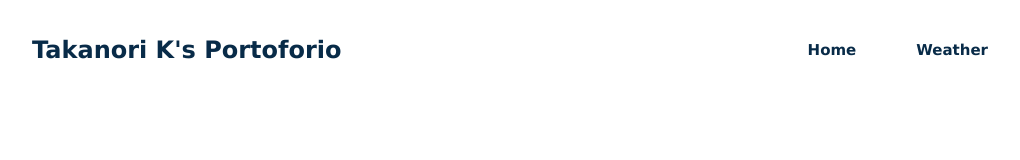
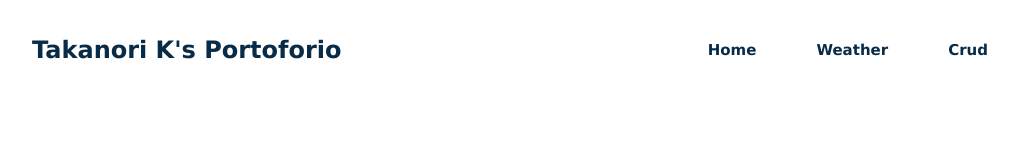
Before and after one commit to takanori-k-1074/vue-pages, a Vue app: page / in a window 1280 px wide. Shown: the top 160 px of the page, without its empty margins (130-1150 px from the left). Built offline with nearby package versions, Linux system fonts and the light colour scheme.

Commit message:
crudページ追加

```diff
--- a/src/components/Header.vue
+++ b/src/components/Header.vue
@@ -12,7 +12,9 @@
           <li class="header-nav-item">
             <router-link to="/weather">Weather</router-link>
           </li>
-          <!-- <li class="header-nav-item"><a href="#">favorite</a></li> -->
+          <li class="header-nav-item">
+            <router-link to="/crud">Crud</router-link>
+          </li>
         </ul>
       </div>
     </div>
--- a/src/router/index.js
+++ b/src/router/index.js
@@ -18,6 +18,14 @@ const routes = [
     // which is lazy-loaded when the route is visited.
     component: () => import(/* webpackChunkName: "about" */ '../views/Weather.vue'),
   },
+  {
+    path: '/crud',
+    name: 'Crud',
+    // route level code-splitting
+    // this generates a separate chunk (about.[hash].js) for this route
+    // which is lazy-loaded when the route is visited.
+    component: () => import(/* webpackChunkName: "about" */ '../views/Crud.vue'),
+  },
 ];
 
 const router = new VueRouter({
```
Also changed, not shown: src/views/Crud.vue (added).
